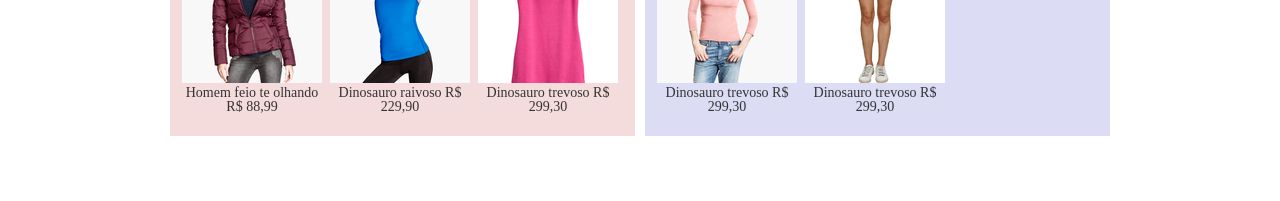
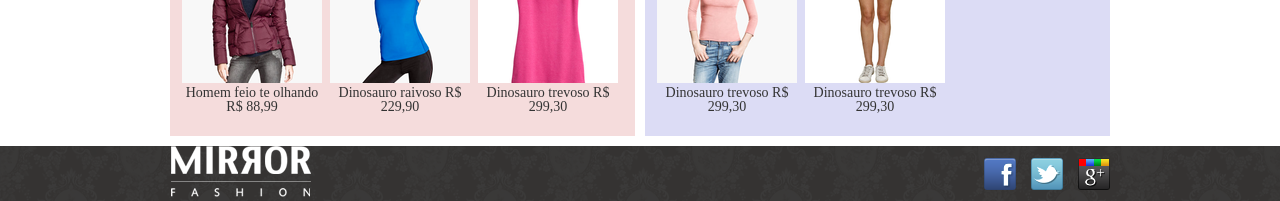
Before and after one commit to Wanderson027/MirrorFashion, a plain HTML site: page index.html in a window 1280 px wide. Shown: the part 871-1072 px from the top of the page. Before the commit the page ends 1017 px from the top, so only its background shows below. Drawn offline with Linux system fonts and the light colour scheme.

Commit message:
atualizado index.html

```diff
--- a/index.html
+++ b/index.html
@@ -198,5 +198,16 @@
 		</ol>
 	</section>
 	</div>
+	<footer>
+		<div class="container">
+			<img src="img/logo-rodape.png" alt="logo da Mirror Fashion">
+
+			<ul class="social">
+				<li><a href="http://facebook.com/mirrorfashion">Facebook</a></li>
+				<li><a href="http://twitter.com/mirrorfashion">Twitter</a></li>
+				<li><a href="http://plus.google.com/mirrorfashion">Google+</a></li>
+			</ul>
+		</div>
+	</footer>
 </body>
 </html>
```
